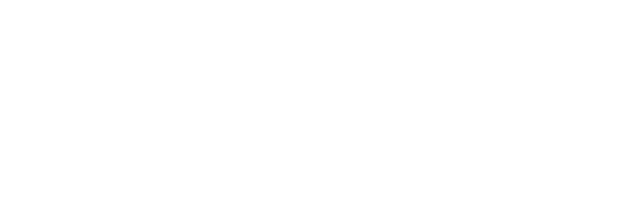
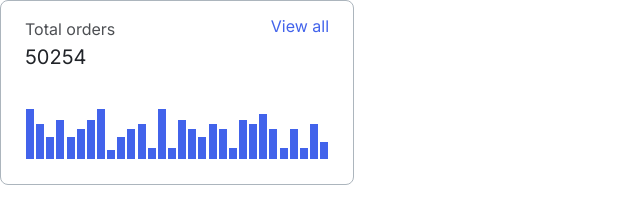
Before and after one commit to maksimov-as2/htmlcss-20210812_maksimov-as2, a website: page 04-lection2/01-histogram/index.html in a window 1280 px wide. Shown: the whole page, without its empty margins (0-640 px from the left). Drawn offline with Linux system fonts and the light colour scheme.

Commit message:
histogram implemented

```diff
--- a/04-lection2/01-histogram/histogram.css
+++ b/04-lection2/01-histogram/histogram.css
@@ -0,0 +1,63 @@
+.hgm {
+    padding: 16px 24px 24px 24px;
+    background: var(--white);
+    border: 1px solid var(--grey-3);
+    box-sizing: border-box;
+    display:flex;
+    flex-direction:column;
+    border-radius: 8px;
+}
+
+.hgm_preview {
+    width: 354px;
+    height: 185px;
+}
+
+.hgm__title {
+    display:flex;
+    flex-direction:row;
+    justify-content: space-between;
+}
+
+.hgm__counters {
+    display:flex;
+    flex-direction:column;
+}
+
+.hgm__counters-title {
+    opacity: 0.8;
+    font-style: normal;
+    font-weight: normal;
+    font-size: 16px;
+    line-height: 24px;
+    color: var(--black);
+    margin-bottom: 3px;
+}
+
+.hgm__counters-data {
+    margin-bottom: 3px;
+    font-style: normal;
+    font-weight: normal;
+    font-size: 20px;
+    line-height: 26px;
+    color: var(--black);
+}
+
+.hgm__graph {
+    flex-grow: 1;
+    gap: 0.1px;
+    display:flex;
+    flex-direction:row;
+    align-items: flex-end;
+}
+
+.hgm__gline {
+    margin: 1px;
+    flex-grow: 1;
+    background: var(--blue);
+}
+
+.hgm__link a{ /* Это временный стиль, поскольку изменения в глобальном css находятся в ранее отправленном ПР, который ещё не одобрен */
+    text-decoration: none;
+    color: var(--blue);
+}
--- a/04-lection2/01-histogram/index.html
+++ b/04-lection2/01-histogram/index.html
@@ -6,6 +6,46 @@
         <link rel="stylesheet" href="./histogram.css">
     </head>
     <body>
-
+        <div class="hgm hgm_preview">
+            <div class="hgm__title">
+                <div class="hgm__counters">
+                    <div class="hgm__counters-title">Total orders</div>
+                    <div class="hgm__counters-data">50254</div>
+                </div>
+                <div class="hgm__link"><a href="#">View all</a></div>
+            </div>
+            <div class="hgm__graph">
+                <div class="hgm__gline" style="height:50px"></div>
+                <div class="hgm__gline" style="height:35px"></div>
+                <div class="hgm__gline" style="height:22px"></div>
+                <div class="hgm__gline" style="height:39px"></div>
+                <div class="hgm__gline" style="height:22px"></div>
+                <div class="hgm__gline" style="height:30px"></div>
+                <div class="hgm__gline" style="height:39px"></div>
+                <div class="hgm__gline" style="height:50px"></div>
+                <div class="hgm__gline" style="height:9px"></div>
+                <div class="hgm__gline" style="height:22px"></div>
+                <div class="hgm__gline" style="height:30px"></div>
+                <div class="hgm__gline" style="height:35px"></div>
+                <div class="hgm__gline" style="height:11px"></div>
+                <div class="hgm__gline" style="height:50px"></div>
+                <div class="hgm__gline" style="height:11px"></div>
+                <div class="hgm__gline" style="height:39px"></div>
+                <div class="hgm__gline" style="height:30px"></div>
+                <div class="hgm__gline" style="height:22px"></div>
+                <div class="hgm__gline" style="height:35px"></div>
+                <div class="hgm__gline" style="height:30px"></div>
+                <div class="hgm__gline" style="height:11px"></div>
+                <div class="hgm__gline" style="height:39px"></div>
+                <div class="hgm__gline" style="height:35px"></div>
+                <div class="hgm__gline" style="height:45px"></div>
+                <div class="hgm__gline" style="height:30px"></div>
+                <div class="hgm__gline" style="height:11px"></div>
+                <div class="hgm__gline" style="height:30px"></div>
+                <div class="hgm__gline" style="height:11px"></div>
+                <div class="hgm__gline" style="height:35px"></div>
+                <div class="hgm__gline" style="height:17px"></div>
+            </div>
+        </div>
     </body>
 </html>
```
